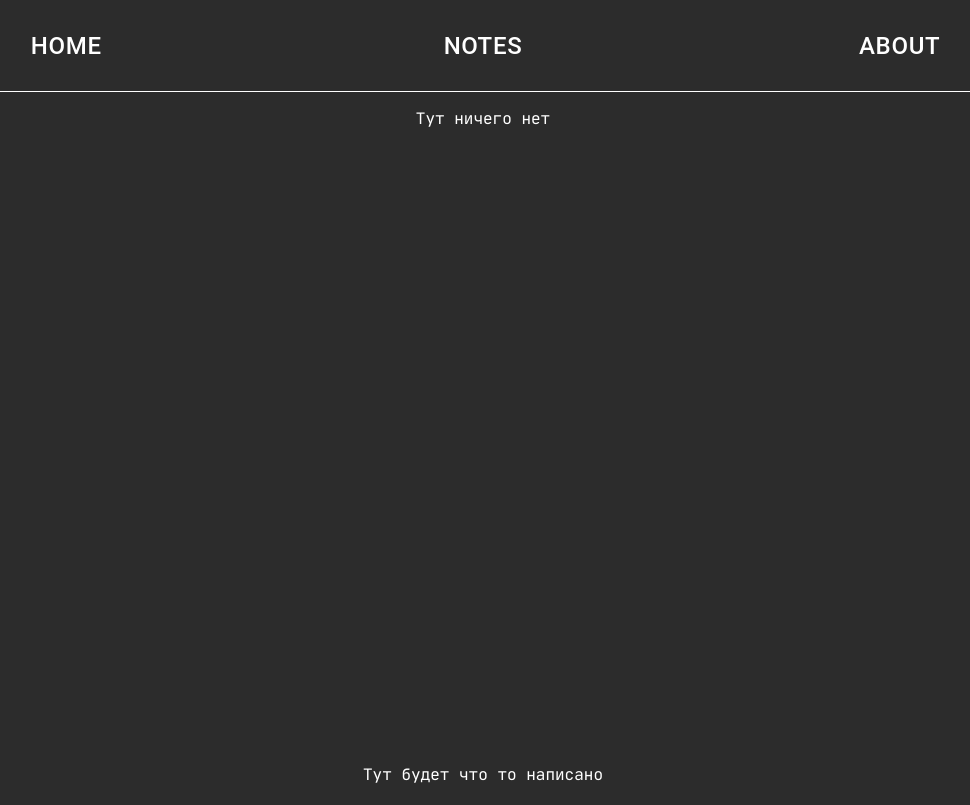
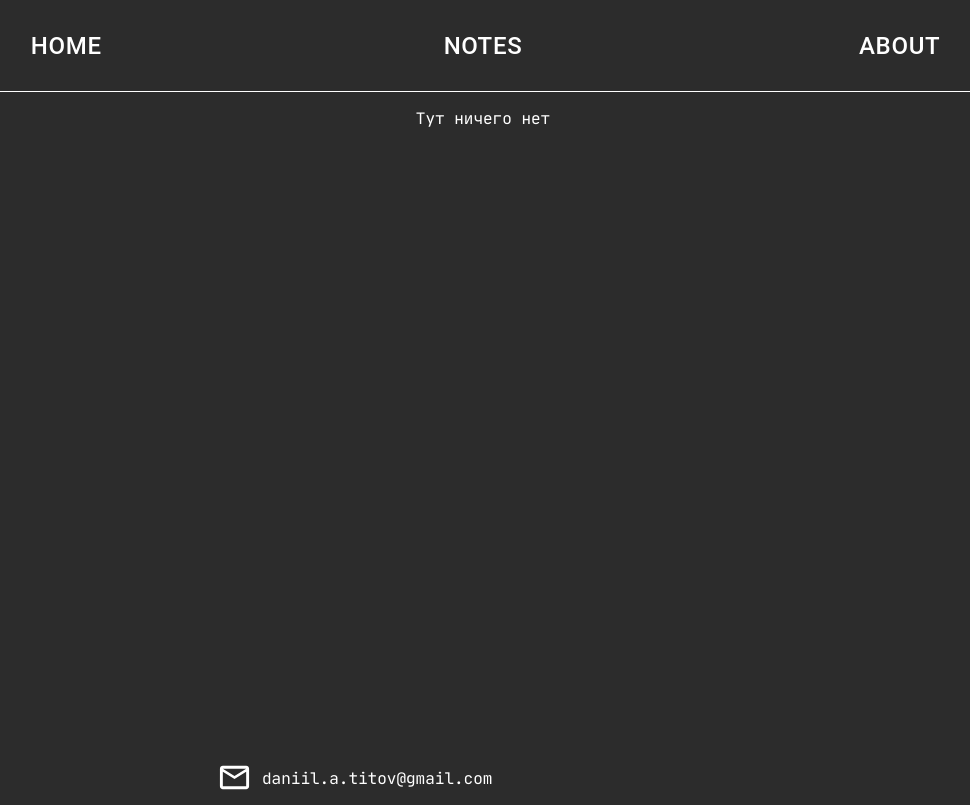
Before and after one commit to DaniilTitov/bear_site, a React (Create React App) app: page /contact in a window 1280 px wide. Shown: the whole page, without its empty margins (157-1127 px from the left). Built offline with nearby package versions, Linux system fonts and the light colour scheme; the HTML template or start-up script is replaced by a standard one.

Commit message:
added mail link

```diff
--- a/package.json
+++ b/package.json
@@ -5,6 +5,7 @@
   "main": "src/index/index.html",
   "dependencies": {
     "@material-ui/core": "^4.10.0",
+    "@material-ui/icons": "^4.9.1",
     "@testing-library/jest-dom": "^4.2.4",
     "@testing-library/react": "^9.3.2",
     "@testing-library/user-event": "^7.1.2",
--- a/src/component/footer/Footer.jsx
+++ b/src/component/footer/Footer.jsx
@@ -1,14 +1,26 @@
 import React from "react";
 import "./Footer.css";
 import Container from "@material-ui/core/Container";
+import MailOutlineIcon from '@material-ui/icons/MailOutline';
+import Grid from "@material-ui/core/Grid";
+import OutlinedButtonLink from "../button/OutlinedButtonLink";
+import Box from "@material-ui/core/Box";
+import MailIcon from "./mail/MailIcon";
+import MailComponent from "./mail/MailComponent";
 
 function Footer() {
     return (
-        <footer style={{marginTop: 'auto'}}>
+        <footer style={{marginTop: 'auto', height: '50px'}}>
             <Container maxWidth="sm">
-                <p>
-                    Тут будет что то написано
-                </p>
+                <Grid container direction="row" justify="flex-start" alignItems="flex-start">
+                    <MailComponent />
+                    {/*<Grid item xs={2}>*/}
+                    {/*    /!*<OutlinedButtonLink to="/notes" text="Notes"/>*!/*/}
+                    {/*</Grid>*/}
+                    {/*<Grid item xs={2}>*/}
+                    {/*    /!*<OutlinedButtonLink to="/contacts" text="About"/>*!/*/}
+                    {/*</Grid>*/}
+                </Grid>
             </Container>
         </footer>
     );
--- /dev/null
+++ b/src/component/footer/mail/MailComponent.jsx
@@ -0,0 +1,15 @@
+import React from "react";
+import Box from "@material-ui/core/Box";
+import MailIcon from "./MailIcon";
+import Grid from "@material-ui/core/Grid";
+
+function MailComponent() {
+    return (
+        <Grid container direction="row" justify="flex-start" alignItems="center">
+            <Box component={MailIcon} display="inline"/>
+            <Box component="p" display="inline">daniil.a.titov@gmail.com</Box>
+        </Grid>
+    );
+}
+
+export default MailComponent;
--- /dev/null
+++ b/src/component/footer/mail/MailIcon.jsx
@@ -0,0 +1,13 @@
+import React from "react";
+import MailOutlineIcon from "@material-ui/icons/MailOutline";
+
+function MailIcon() {
+    return (
+        <MailOutlineIcon cursor="pointer"
+                         fontSize="large"
+                         style={{margin: 10}}
+                         onClick={() => window.location = 'mailto:daniil.a.titov@gmail.com'}/>
+    );
+}
+
+export default MailIcon;
```
Also changed, not shown: 1 other file (tests, documents, lock files or other folders).
